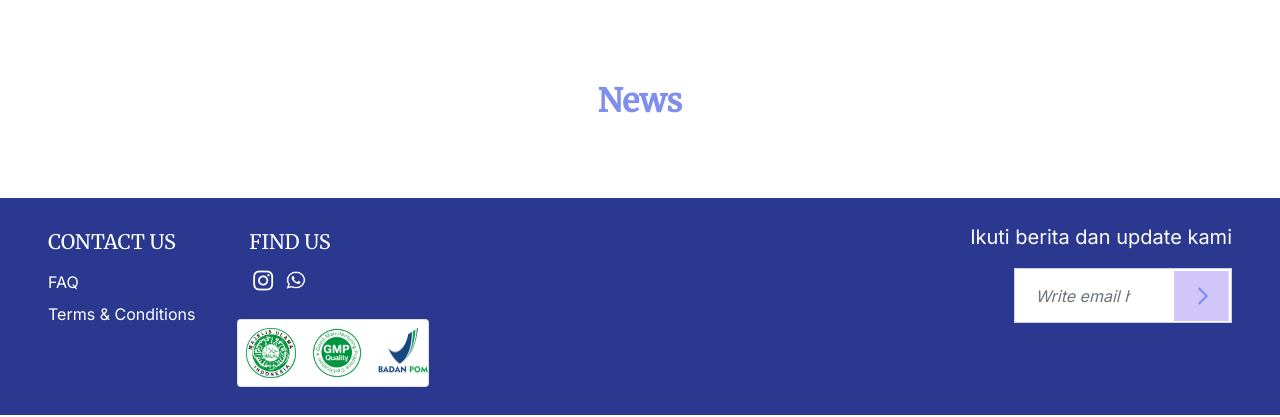
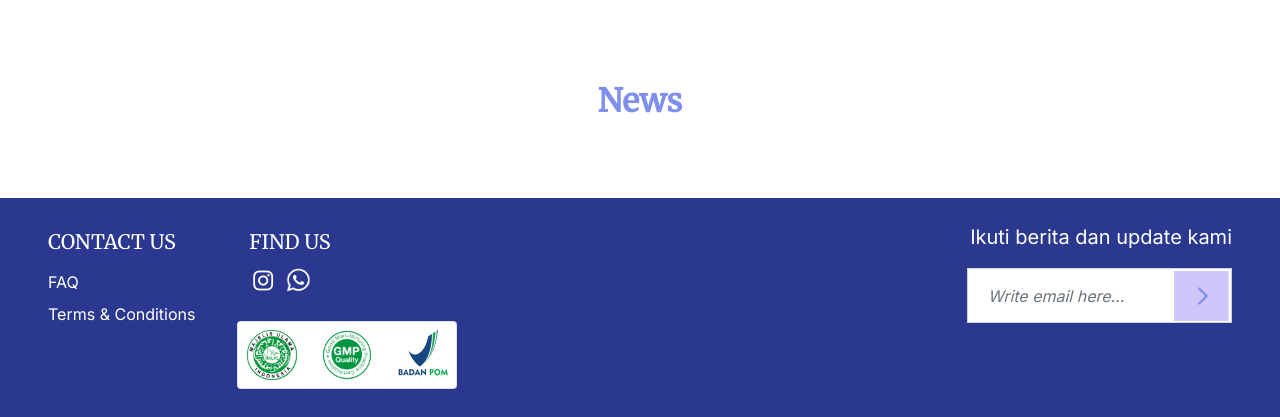
Before and after one commit to DricZ/carist_fIx, a PHP site: page /project2-olshop_makeup/index.php in a window 1280 px wide. Shown: the part 2447-2864 px from the top of the page. Run offline with PHP 8.4, Linux system fonts and the light colour scheme; data that the repository does not hold is empty; some libraries are stand-ins or nearby versions.

Commit message:
Update footer.php

```diff
--- a/project2-olshop_makeup/footer.php
+++ b/project2-olshop_makeup/footer.php
@@ -41,9 +41,9 @@
         <div class="col-2 mt-2">
             <h5 style="color:white; font-family: 'Merriweather'">CONTACT US</h5>
             <div class="contact row justify-content-center">
-                <div class="col-12 mt-2"><a style="color: white" class="yess" target="_blank" href="faq.php" style="text-decoration: none;">FAQ</a>
+                <div class="col-12 mt-2"><a style="color: white" class="yess" href="faq.php" style="text-decoration: none;">FAQ</a>
                 </div>
-                <div class="col-12 mt-2"><a style="color: white" class="yess" target="_blank" href="tnc.php" style="text-decoration: none;">Terms & Conditions</a>
+                <div class="col-12 mt-2"><a style="color: white" class="yess" href="tnc.php" style="text-decoration: none;">Terms & Conditions</a>
                 </div>
             </div>
         </div>
@@ -54,12 +54,12 @@
                     <a class="" target="_blank" href="https://www.instagram.com/ufi.indonesia/" style="text-decoration: none;"><i class="fab fa-instagram pr-1" style="color: white; font-size: 17pt;"></i></a>
                 </div>
                 <div class="col-2 m-1 mb-4" style="margin-top: 5px !important">
-                <a class="" target="_blank" href="https://wa.me/6281328367388" style="text-decoration: none;"><img src="./img/whatsapp.png" style="width: 1.5vw;"></a>
+                <a class="" target="_blank" href="https://wa.me/6281328367388" style="text-decoration: none;"><img src="./img/whatsapp.png" style="width: 25px;"></a>
                 </div>
             </div>
 
             <div class="menu row" style="width: 85%">
-                <div class="card mt-1 p-2" style="width: 15vw">
+                <div class="card mt-1 p-2" style="width: 220px">
                     <div class="row">
                         <div class="col-4 text-center">
                             <img class="logo-footer" src="./img/Logo-Halal-PNG-Terbaru.png">
@@ -85,7 +85,7 @@
             </div>
             <div class="row justify-content-right" >
                 <form action="./admin/sys/save_email.php" style="justify-content: right;" method="post">
-                    <div class="input-group " style="width: 17vw; float: right; ">
+                    <div class="input-group " style="width: 265px; float: right; ">
                         <input type="email" class="form-control custom-search-input" id="email" placeholder="Write email here..." name="email" style="height: 55px">
                         <button class="next-icon1 custom-search-botton" style="width: 55px; height: 50px;">
                         </button>
@@ -118,7 +118,7 @@
                 <a class="" target="_blank" href="https://www.instagram.com/ufi.indonesia/" style="text-decoration: none;"><i class="fab fa-instagram pr-1" style="color: white; font-size: 17pt;"></i></a>
             </div>
             <div class="col-2 m-1 mb-4" style="margin-top: 5px !important">
-                <a class="" target="_blank" href="https://wa.me/6281328367388" style="text-decoration: none;"><img src="./img/whatsapp.png" style="width: 5vw;"></a>
+                <a class="" target="_blank" href="https://wa.me/6281328367388" style="text-decoration: none;"><img src="./img/whatsapp.png" style="width: 25px;"></a>
             </div>
         </div>
 
```
